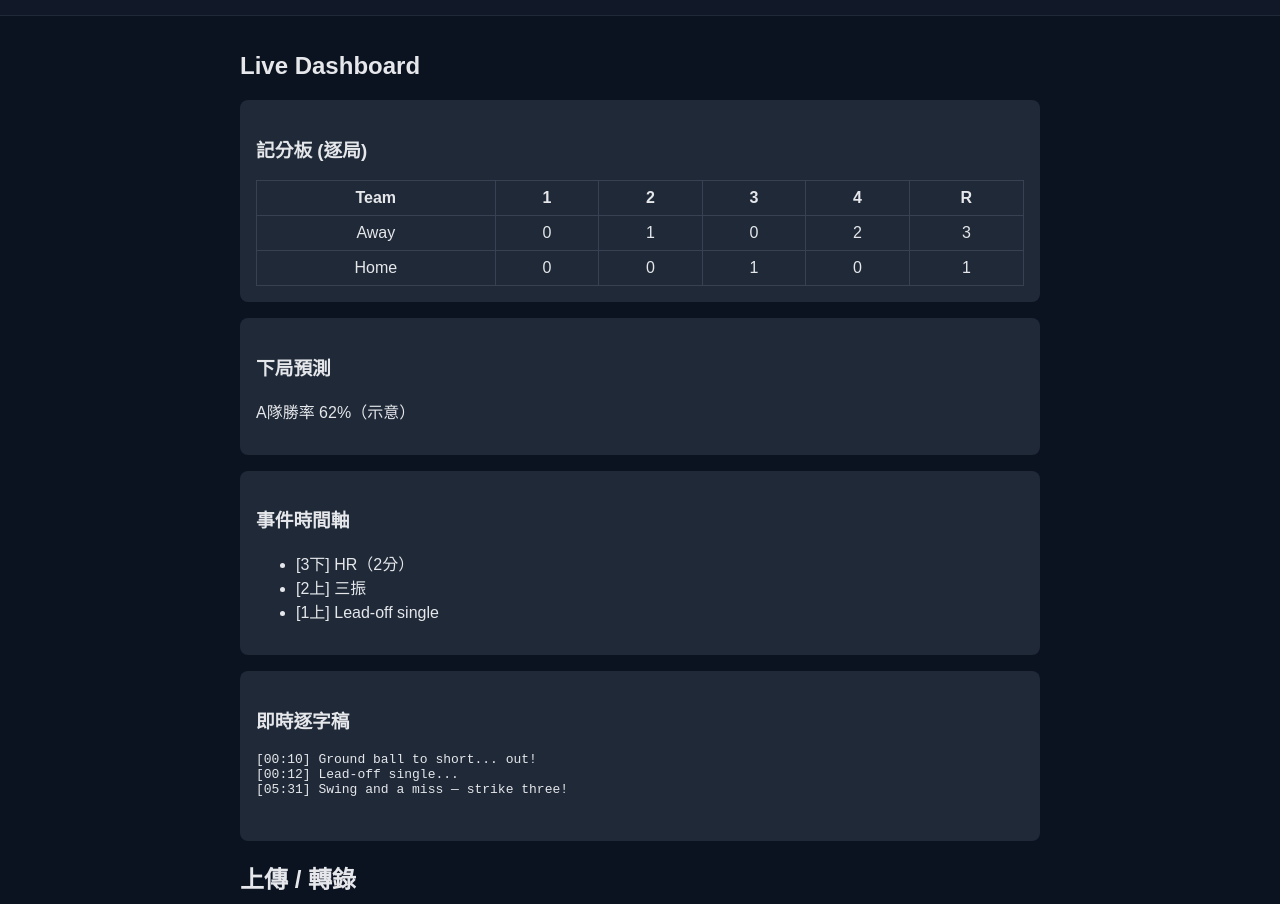
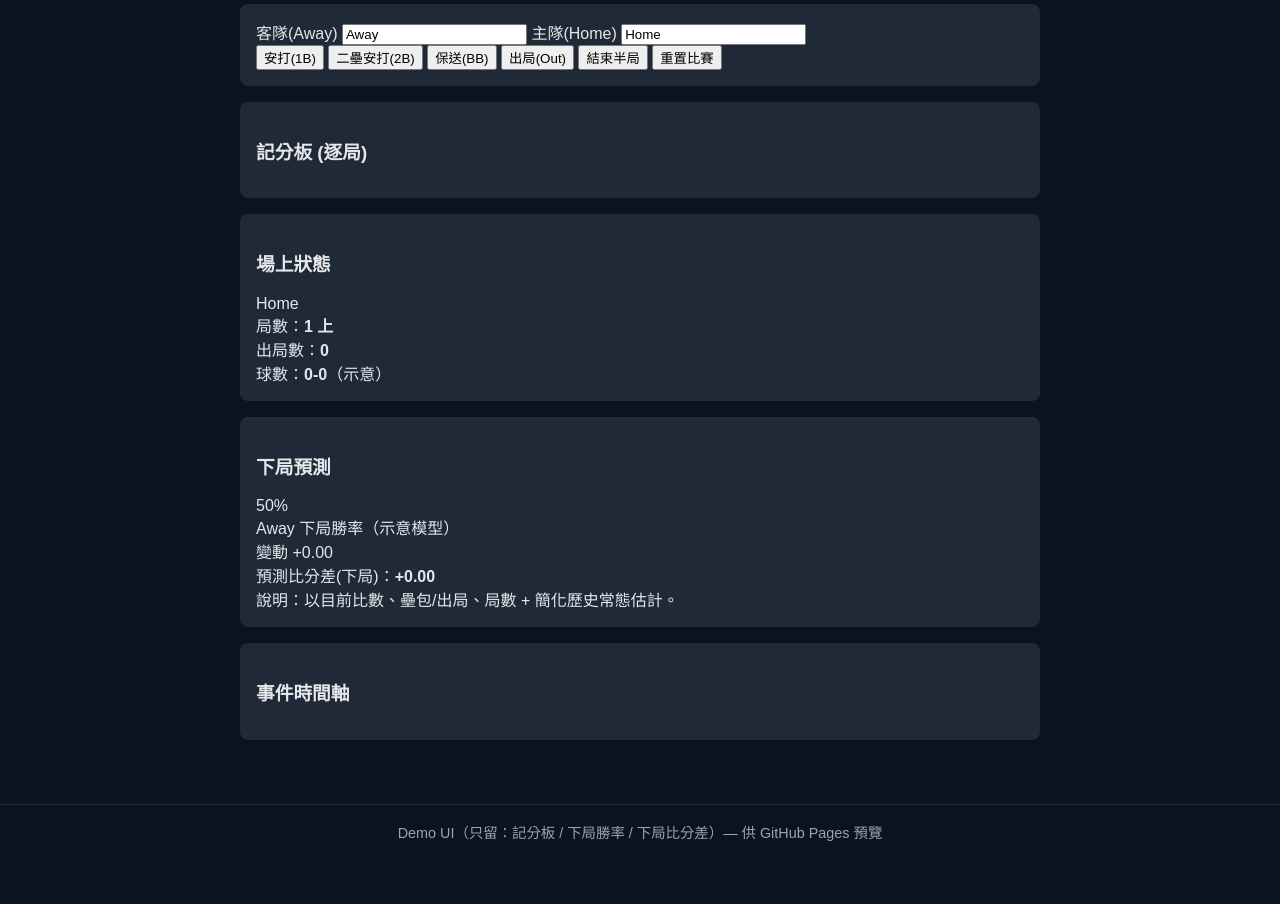
Before and after one commit to Stutter591/ai-baseball-live, a plain HTML site: page index.html in a window 1280 px wide. Shown: the part 88-992 px from the top of the page. After the commit the page ends 946 px from the top, so only its background shows below. Drawn offline with Linux system fonts and the light colour scheme.

Commit message:
Update index.html

```diff
--- a/index.html
+++ b/index.html
@@ -3,82 +3,94 @@
 <head>
   <meta charset="utf-8" />
   <meta name="viewport" content="width=device-width, initial-scale=1" />
-    <title>AI Baseball Live</title>
+  <title>AI Baseball — Live Dashboard</title>
   <link rel="stylesheet" href="styles.css" />
 </head>
 <body>
-    <!-- 頁首 -->
   <header class="header">
-      <h1>AI 棒球賽事語音轉錄與勝負預測系統 (Demo UI)</h1>
-      <nav>
-        <button data-tab="live" class="active">Live</button>
-        <button data-tab="upload">上傳/轉錄</button>
-        <button data-tab="history">歷史回放</button>
-      </nav>
+    <div class="container row between">
+      <div class="row gap">
+        <span class="logo">⚾</span>
+        <strong>AI Baseball — Live Dashboard</strong>
+      </div>
+      <div class="small">EN / 繁中</div>
+    </div>
   </header>
 
-    <!-- 主內容 -->
-    <main>
-      <!-- Live Tab -->
-      <section id="tab-live" class="tab active">
-        <h2>Live Dashboard</h2>
-        <div class="panel">
-          <h3>記分板 (逐局)</h3>
-          <table>
-            <thead>
-              <tr>
-                <th>Team</th><th>1</th><th>2</th><th>3</th><th>4</th><th>R</th>
-              </tr>
-            </thead>
-            <tbody>
-              <tr><td>Away</td><td>0</td><td>1</td><td>0</td><td>2</td><td>3</td></tr>
-              <tr><td>Home</td><td>0</td><td>0</td><td>1</td><td>0</td><td>1</td></tr>
-            </tbody>
-          </table>
+  <main class="container main">
+    <!-- 控制列：選隊、手動事件 -->
+    <section class="panel">
+      <div class="row wrap between">
+        <div class="row gap">
+          <label>客隊(Away)
+            <input id="teamAway" value="Away" />
+          </label>
+          <label>主隊(Home)
+            <input id="teamHome" value="Home" />
+          </label>
         </div>
-        <div class="panel">
-          <h3>下局預測</h3>
-          <p>A隊勝率 62%（示意）</p>
+
+        <div class="row gap">
+          <button class="btn" data-evt="single">安打(1B)</button>
+          <button class="btn" data-evt="double">二壘安打(2B)</button>
+          <button class="btn" data-evt="walk">保送(BB)</button>
+          <button class="btn" data-evt="out">出局(Out)</button>
+          <button class="btn warning" id="endHalf">結束半局</button>
+          <button class="btn primary" id="reset">重置比賽</button>
         </div>
-        <div class="panel">
-          <h3>事件時間軸</h3>
-          <ul>
-            <li>[3下] HR（2分）</li>
-            <li>[2上] 三振</li>
-            <li>[1上] Lead-off single</li>
-          </ul>
-        </div>
-        <div class="panel">
-          <h3>即時逐字稿</h3>
-          <pre>
-[00:10] Ground ball to short... out!
-[00:12] Lead-off single...
-[05:31] Swing and a miss — strike three!
-          </pre>
       </div>
     </section>
 
-      <!-- Upload Tab -->
-      <section id="tab-upload" class="tab">
-        <h2>上傳 / 轉錄</h2>
+    <!-- 上半：記分板 + 壘包狀態 -->
+    <section class="grid grid-2">
       <div class="panel">
-          <p>這裡會放上傳檔案或貼上 URL 的介面（示意）。</p>
+        <h3 class="title">記分板 (逐局)</h3>
+        <table id="scoreTable" class="table"></table>
+      </div>
+
+      <div class="panel">
+        <h3 class="title">場上狀態</h3>
+        <div class="row between">
+          <div class="diamond">
+            <div class="diamond-outline"></div>
+            <div id="base2" class="base base-2"></div>
+            <div id="base3" class="base base-3"></div>
+            <div id="base1" class="base base-1"></div>
+            <div class="home">Home</div>
+          </div>
+          <div class="col gap">
+            <div class="pill">局數：<b id="inningLbl">1 上</b></div>
+            <div class="pill">出局數：<b id="outsLbl">0</b></div>
+            <div class="pill">球數：<b id="countLbl">0-0</b>（示意）</div>
+          </div>
+        </div>
       </div>
     </section>
 
-      <!-- History Tab -->
-      <section id="tab-history" class="tab">
-        <h2>歷史回放</h2>
+    <!-- 下半：下局預測 + 事件時間軸 -->
+    <section class="grid grid-2">
       <div class="panel">
-          <p>2024-08-11 A隊 vs B隊 — 可回放（示意）</p>
-          <p>2024-08-12 A隊 vs C隊 — 可回放（示意）</p>
+        <h3 class="title">下局預測</h3>
+        <div class="row between">
+          <div>
+            <div class="big accent"><span id="winProbNext">50</span>%</div>
+            <div class="small" id="winProbLabel">Away 下局勝率（示意模型）</div>
+          </div>
+          <div class="badge" id="deltaBadge">變動 +0.00</div>
+        </div>
+        <div class="small mt">預測比分差(下局)：<b id="predDelta">+0.00</b></div>
+        <div class="small mt">說明：以目前比數、壘包/出局、局數 + 簡化歷史常態估計。</div>
+      </div>
+
+      <div class="panel">
+        <h3 class="title">事件時間軸</h3>
+        <ul id="timeline" class="timeline"></ul>
       </div>
     </section>
   </main>
 
-    <!-- 頁尾 -->
-    <footer>
-      Demo UI for 「AI Baseball Live」 — GitHub Pages
+  <footer class="container footer small">
+    Demo UI（只留：記分板 / 下局勝率 / 下局比分差）— 供 GitHub Pages 預覽
   </footer>
 
   <script src="app.js"></script>
```
Lines whose indentation alone changed are shown as unchanged.
